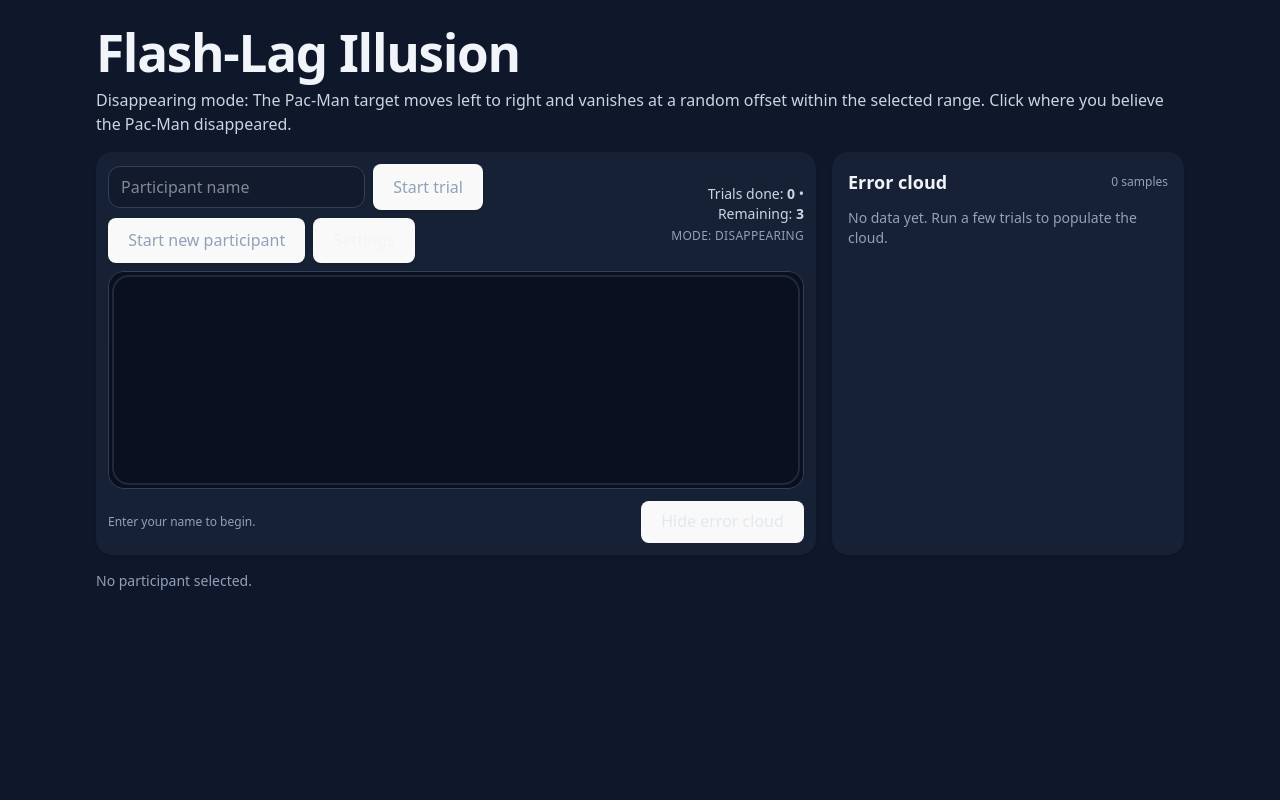
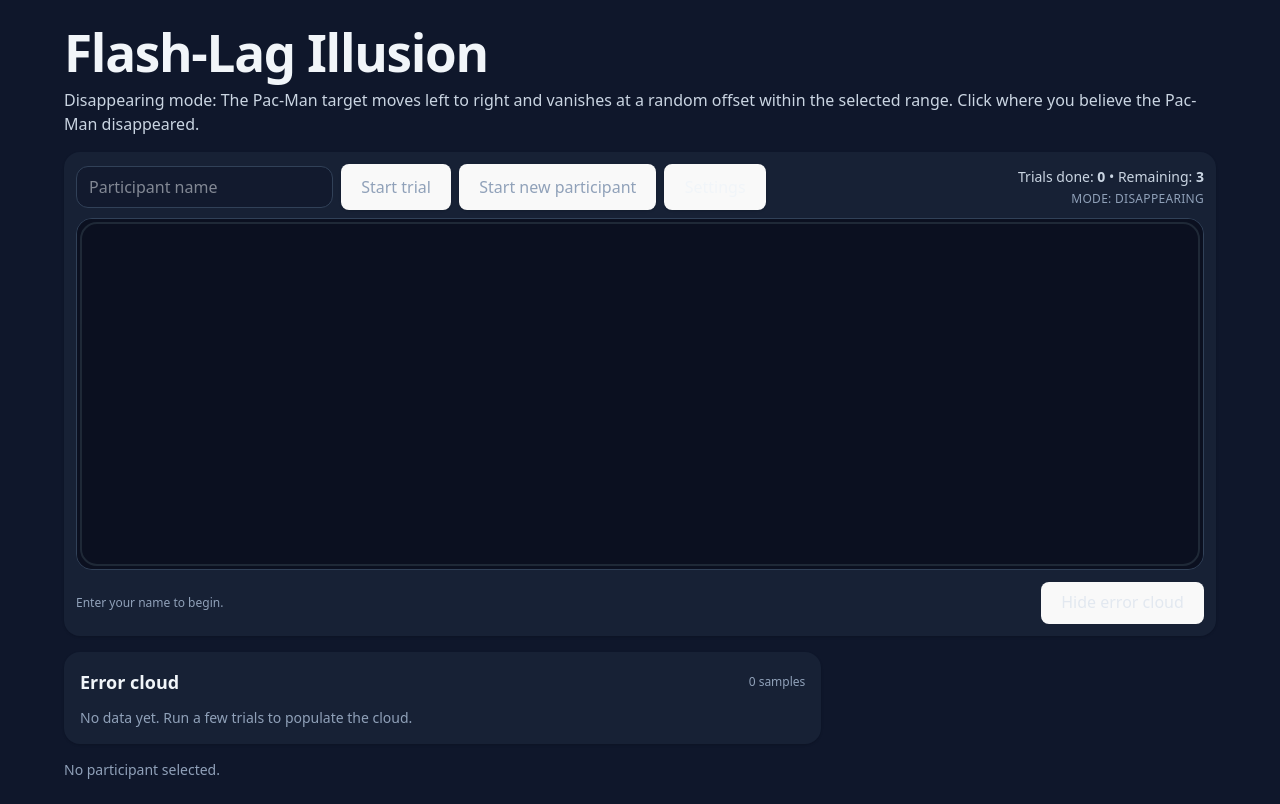
Before and after one commit to dgrignol/flashlag-demo, a React (Vite) app: page / in a window 1280 px wide. Built offline with nearby package versions, Linux system fonts and the light colour scheme.

Commit message:
Expand layout to wider screens

```diff
--- a/src/FlashLagGame.jsx
+++ b/src/FlashLagGame.jsx
@@ -615,12 +615,12 @@ export default function FlashLagGame() {
 
   return (
     <div className="min-h-screen w-full bg-slate-900 text-slate-100 flex flex-col items-center py-6">
-      <div className="w-full max-w-6xl px-4 md:px-8 mx-auto">
+      <div className="w-full max-w-screen-2xl px-4 md:px-8 xl:px-16 mx-auto">
         <h1 className="text-2xl md:text-3xl font-semibold tracking-tight mb-2">Flash-Lag Illusion</h1>
         <p className="text-slate-300 mb-4">{introCopy}</p>
 
         <div
-  className={`grid gap-4 mb-4 ${showSettings || showErrorCloud ? "lg:grid-cols-3" : "lg:grid-cols-1"}`}
+  className={`grid gap-4 mb-4 ${showSettings || showErrorCloud ? "lg:grid-cols-[minmax(0,2fr)_minmax(0,1fr)]" : "lg:grid-cols-1"}`}
 >
           {/* Stage & primary controls */}
           <div
```
